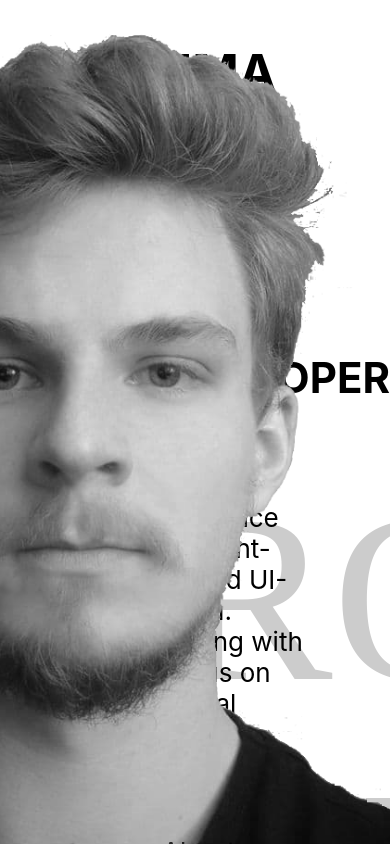
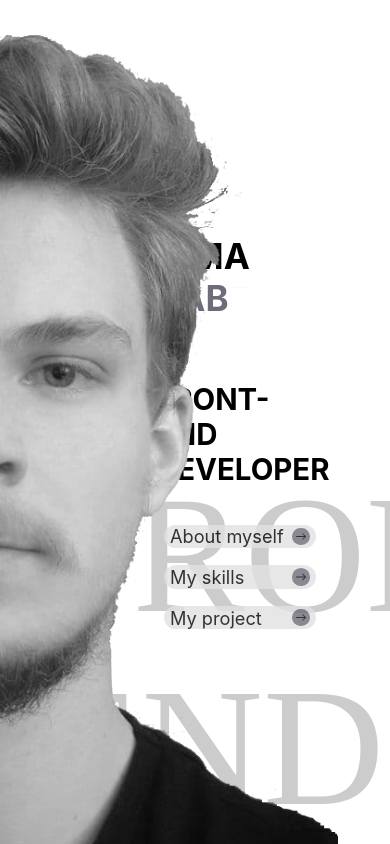
Before and after one commit to dmitru1122/CV, a React (Create React App) app in the folder cv-client/: page / in a window 390 px wide. Built offline with nearby package versions, Linux system fonts and the light colour scheme; the HTML template or start-up script is replaced by a standard one.

Commit message:
first edition responsive design

```diff
--- a/cv-client/src/components/pages/home-page/HomePage.jsx
+++ b/cv-client/src/components/pages/home-page/HomePage.jsx
@@ -39,7 +39,7 @@ function Home() {
             Front-end developer
           </h3>
 
-          <p className="intro-block__describtion app-text--l app-text">
+          <p className="intro-block__describtion app-text--l app-text descktop">
             Have experience with front-end and UI-design. Working with a focus
             on Optimal efficiency, quality, and functionality.
           </p>
--- a/cv-client/src/components/pages/home-page/HomePage.scss
+++ b/cv-client/src/components/pages/home-page/HomePage.scss
@@ -1,6 +1,12 @@
 @import "../../../theme/variables.scss";
 
 .home {
+  .descktop {
+    display: block;
+    @media screen and (max-width: $breakpoint-sm) {
+      display: none;
+    }
+  }
   .link-block {
     display: flex;
     align-items: center;
@@ -55,6 +61,11 @@
         left: 0%;
         top: 0px;
         height: 100vh;
+
+        @media screen and (max-width: $breakpoint-sm) {
+          left: -15 * $basic-margin;
+          // height: 80vh;
+        }
       }
     }
     &__hr {
@@ -133,6 +144,10 @@
             &__title ~ ul li {
               list-style-type: none;
             }
+            @media screen and (max-width: $breakpoint-sm) {
+              margin-left: 2 * $basic-margin;
+              // height: 80vh;
+            }
         }
     }
 }
--- a/cv-client/src/theme/main.scss
+++ b/cv-client/src/theme/main.scss
@@ -5,6 +5,9 @@ body {
     height: 100%;
     font-family: 'Peace Sanc';
     overflow-x: hidden;
+    @media screen and (max-width: $breakpoint-sm) {
+        font-size: 0.7rem;
+      }
 }
 
 body {
```
Also changed, not shown: 1 other file (tests, documents, lock files or other folders).
